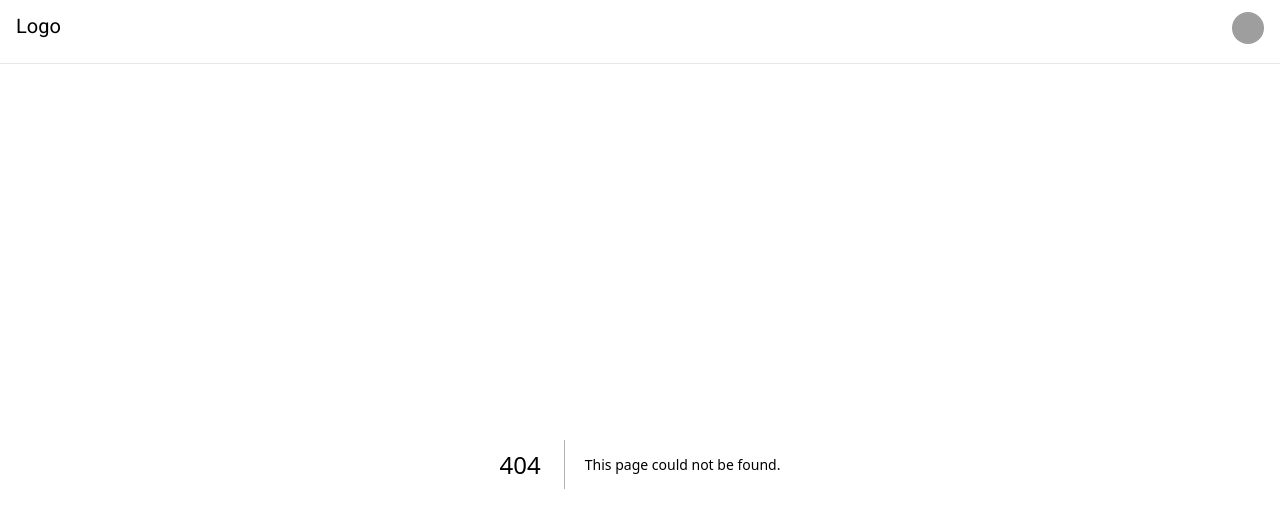
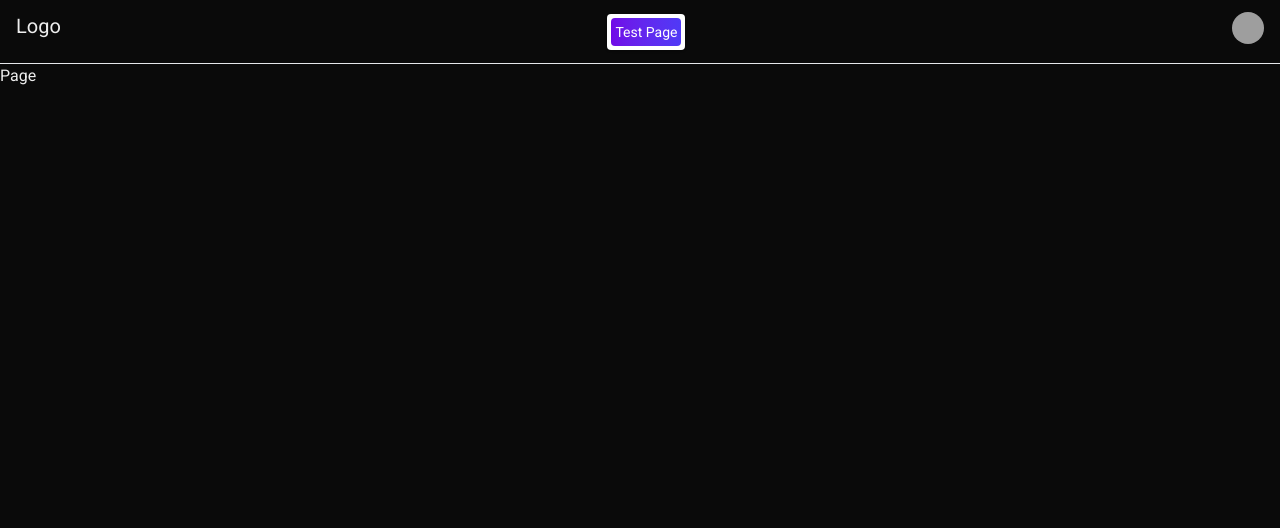
Before and after one commit to YasinMahmoudi/screen-recorder, a Next.js app: page /test in a window 1280 px wide. Before the commit this address had no page. Shown: the top 528 px of the page. Built offline with nearby package versions, Linux system fonts and the light colour scheme; grey boxes are pictures that could not be loaded.

Commit message:
Add test page

```diff
--- /dev/null
+++ b/src/app/test/page.tsx
@@ -0,0 +1,7 @@
+import React from 'react'
+
+export default function Page() {
+  return (
+    <div>Page</div>
+  )
+}
--- a/src/components/MainNav.tsx
+++ b/src/components/MainNav.tsx
@@ -1,10 +1,21 @@
 import React from "react";
 import { Avatar, AvatarFallback, AvatarImage } from "@/components/ui/Avatar";
+import Link from "next/link";
 
 export default function MainNav() {
   return (
-    <header className="flex justify-between border-b border-b-gray-200 h-16 px-4 py-3">
+    <header className="flex h-16 justify-between border-b border-b-gray-200 px-4 py-3">
       <span className="text-xl">Logo</span>
+
+      <div className="border border-none shadow bg-white self-center rounded-sm p-1 ">
+        <Link
+          href="/test"
+          className="bg-linear-90 from-violet-700 to-indigo-600 text-white block text-sm p-1 rounded-sm"
+        >
+          {" "}
+          Test Page{" "}
+        </Link>
+      </div>
 
       <Avatar>
         <AvatarImage src="https://github.com/shadcn.png" />
```
